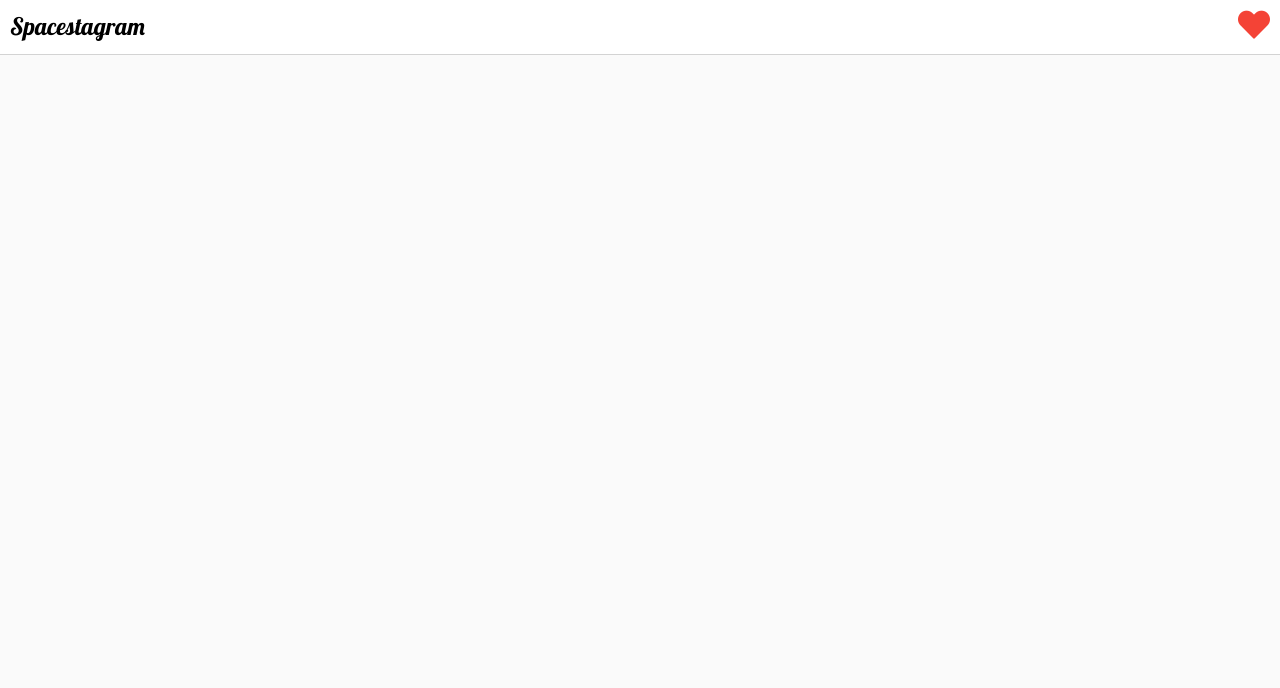
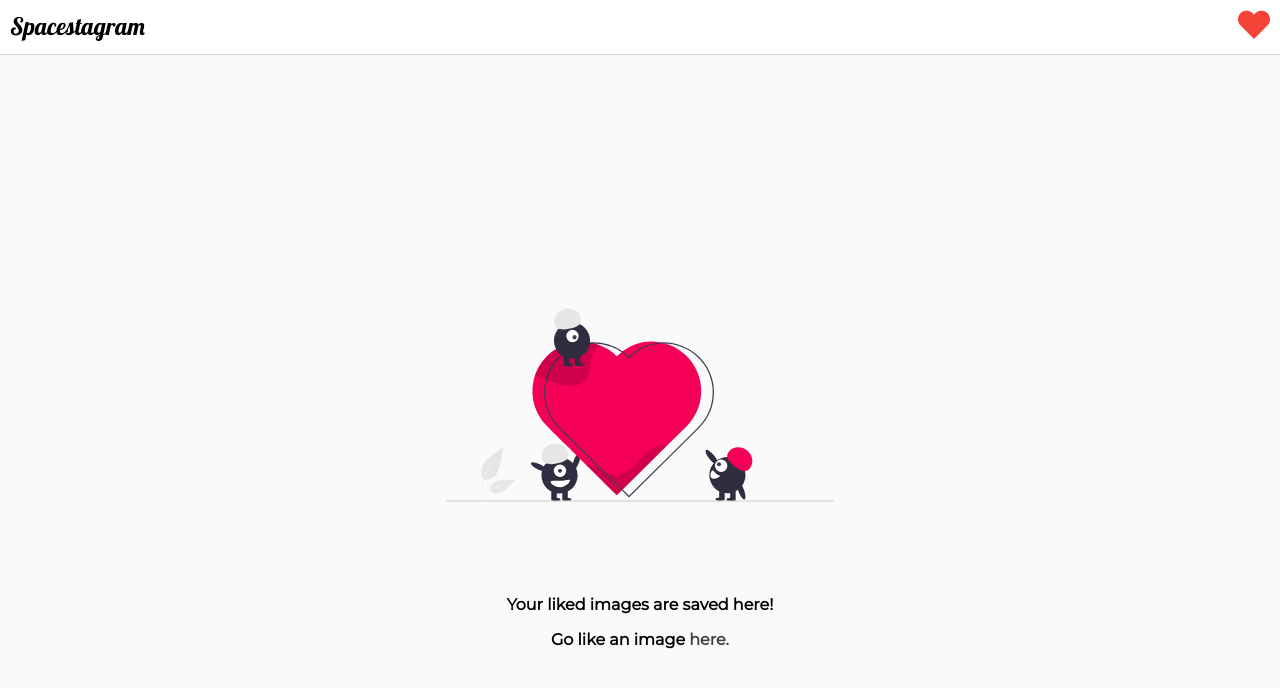
Before and after one commit to peterhangg/spacestagram, a React (Create React App) app: page /liked in a window 1280 px wide. Shown: the top 688 px of the page. Built offline with nearby package versions, Linux system fonts and the light colour scheme.

Commit message:
added EmptyLikes component

```diff
--- /dev/null
+++ b/src/components/EmptyLikes/EmptyLikes.tsx
@@ -0,0 +1,27 @@
+import * as React from 'react';
+import EmptyLikeImg from '../../assets/empty-likes.svg';
+import {
+  EmptyLikesContainer,
+  ImageWrapper,
+  LinkStyles,
+  Text,
+  Image,
+} from './styled';
+
+const EmptyLikes: React.FC = () => (
+  <EmptyLikesContainer>
+    <div>
+      <ImageWrapper>
+        <Image src={EmptyLikeImg} alt="Empty Likes" />
+      </ImageWrapper>
+      <Text>Your liked images are saved here!</Text>
+      <Text>
+        Go like an image
+        {' '}
+        <LinkStyles to="/">here.</LinkStyles>
+      </Text>
+    </div>
+  </EmptyLikesContainer>
+);
+
+export default EmptyLikes;
--- /dev/null
+++ b/src/components/EmptyLikes/index.ts
@@ -0,0 +1 @@
+export { default } from './EmptyLikes';
--- /dev/null
+++ b/src/components/EmptyLikes/styled.ts
@@ -0,0 +1,36 @@
+import { Link } from 'react-router-dom';
+import styled from 'styled-components';
+
+export const EmptyLikesContainer = styled.div`
+  width: 100%;
+  height: 100%;
+  display: flex;
+  align-items: center;
+  justify-content: center;
+  text-align: center;
+`;
+
+export const ImageWrapper = styled.div`
+  height: 350px;
+  max-width: 400px;
+  margin-bottom: 10px;
+`;
+
+export const Image = styled.img`
+  height: 100%;
+  width: 100%;
+`;
+
+export const Text = styled.p`
+  font-weight: bold;
+`;
+
+export const LinkStyles = styled(Link)`
+  color: #3d3d3d;
+  font-size: 1rem;
+  text-decoration: none;
+
+  &:hover {
+    text-decoration: underline;
+  }
+`;
--- a/src/components/ExpandableText/styles.ts
+++ b/src/components/ExpandableText/styles.ts
@@ -4,7 +4,7 @@ export const ExpandButton = styled.button`
   border: none;
   background-color: #ffffff ;
   display: inline-block;
-  color: gray;
+  color: #3d3d3d;
   font-size: 1rem;
 
   &:hover {
--- a/src/components/PageLayout/styles.ts
+++ b/src/components/PageLayout/styles.ts
@@ -9,4 +9,5 @@ export const PageLayoutStyles = styled.div`
   background-color: #fafafa;
   position: relative;
   padding-bottom: 15px;
+  overflow-x: hidden;
 `;
--- a/src/index.tsx
+++ b/src/index.tsx
@@ -13,7 +13,7 @@ const persistor = persistStore(store);
 ReactDOM.render(
   <React.StrictMode>
     <Provider store={store}>
-      <PersistGate loading={null} persistor={persistor}>
+      <PersistGate persistor={persistor}>
         <App />
       </PersistGate>
     </Provider>
--- a/src/pages/Liked/Liked.tsx
+++ b/src/pages/Liked/Liked.tsx
@@ -1,13 +1,15 @@
 import * as React from 'react';
 import { useSelector } from 'react-redux';
 import CardList from '../../components/CardList';
+import EmptyLikes from '../../components/EmptyLikes';
 import PageLayout from '../../components/PageLayout';
 import { State } from '../../store';
 
 const Liked: React.FC = () => {
-  const likedImages = useSelector((state: State) => state.likedImageData.likedImages);
+  const likedImages = useSelector((state: State) => state.likedImageData?.likedImages);
   return (
     <PageLayout>
+      {likedImages.length === 0 && <EmptyLikes />}
       <CardList nasaImageData={likedImages} />
     </PageLayout>
   );
```
Also changed, not shown: src/assets/empty-likes.png (deleted), src/assets/empty-likes.svg (added).
